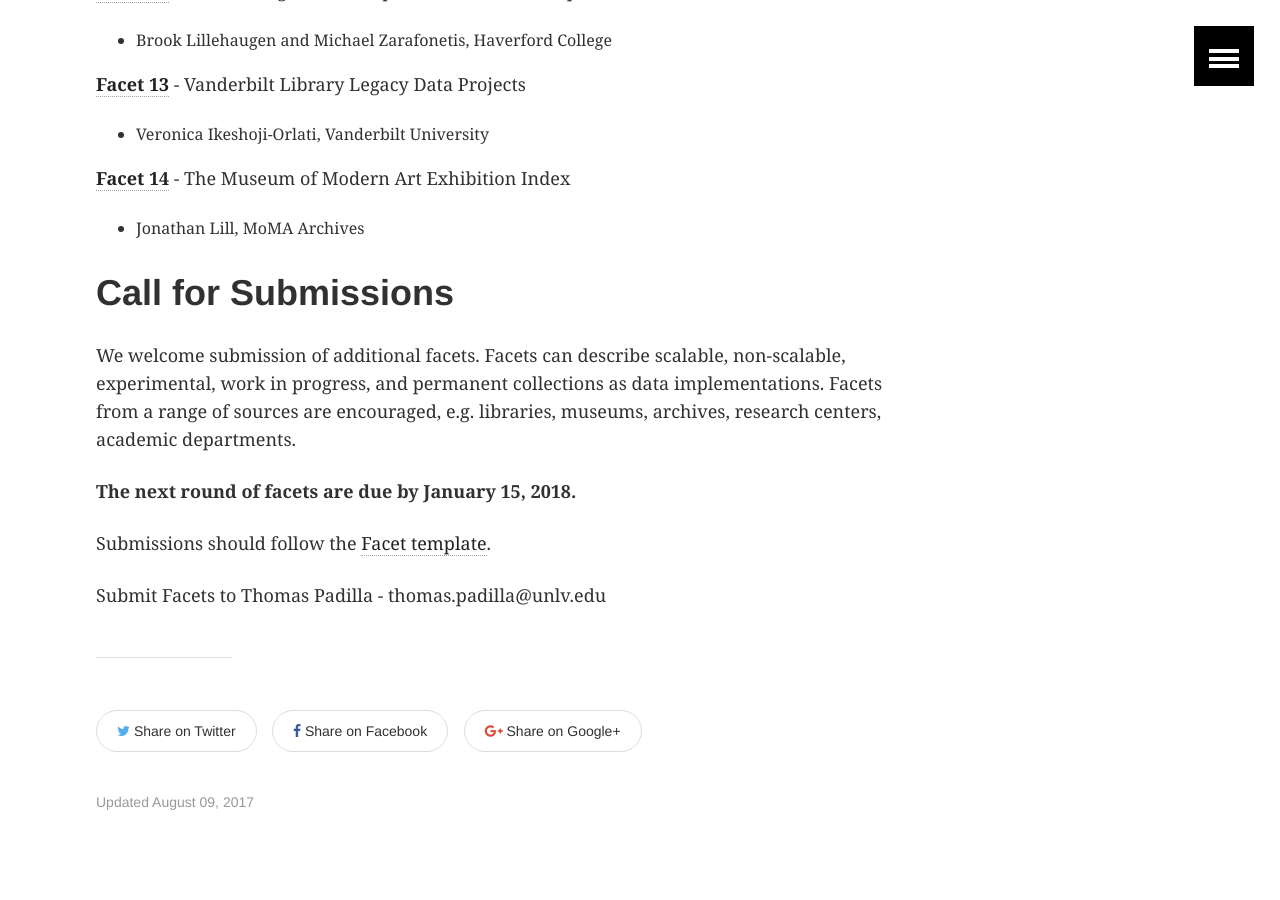
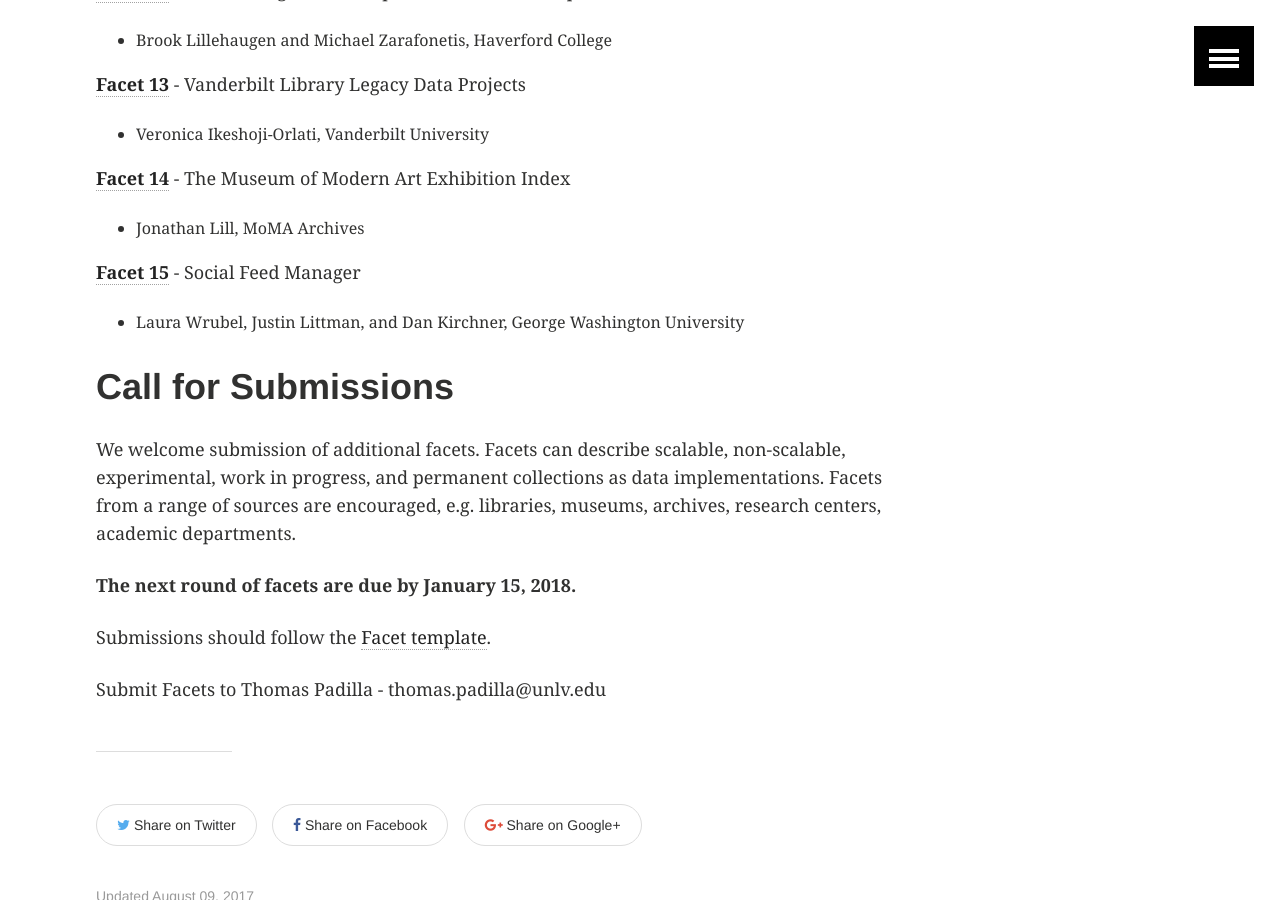
Before and after one commit to collectionsasdata/collectionsasdata.github.io, a Jekyll site: the page built from _posts/2017-8-9-facets.markdown, in a window 1280 px wide and 900 px high, scrolled down 1947 px. Built offline with Jekyll 4.4.1, drawn with Linux system fonts in a browser that asks for light colours.

Commit message:
Update 2017-8-9-facets.markdown

```diff
--- a/_posts/2017-8-9-facets.markdown
+++ b/_posts/2017-8-9-facets.markdown
@@ -54,6 +54,9 @@
 [**Facet 14**](https://collectionsasdata.github.io/facet14/) - The Museum of Modern Art Exhibition Index
 * Jonathan Lill, MoMA Archives
 
+[**Facet 15**](https://collectionsasdata.github.io/facet15/) - Social Feed Manager
+* Laura Wrubel, Justin Littman, and Dan Kirchner, George Washington University
+
 # Call for Submissions
 
 We welcome submission of additional facets. Facets can describe scalable, non-scalable, experimental, work in progress, and permanent collections as data implementations. Facets from a range of sources are encouraged, e.g. libraries, museums, archives, research centers, academic departments.
```
